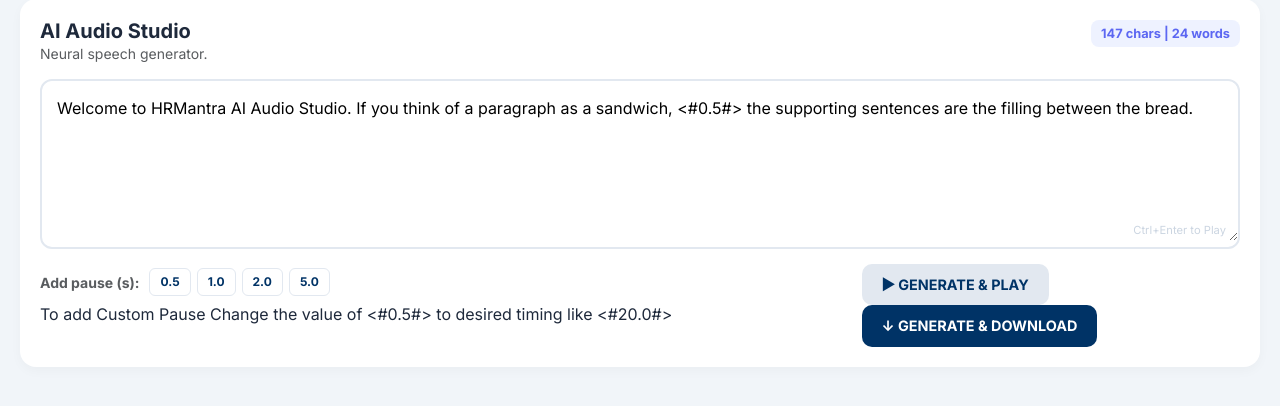
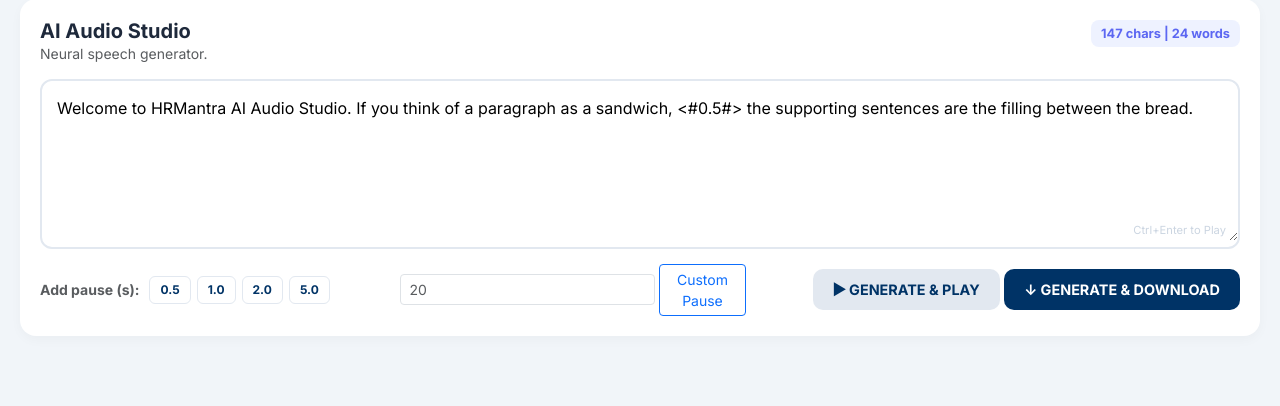
Before and after one commit to tusharkondvilkar/Multiple-text-to-voice, a Flask app: page / in a window 1280 px wide. Shown: the part 82-488 px from the top of the page. Run offline with Flask 3, Linux system fonts and the light colour scheme; parts of the project's set-up code (start-up, migrations or seed data) failed here and were passed over.

Commit message:
Update index.html

```diff
--- a/templates/index.html
+++ b/templates/index.html
@@ -190,8 +190,19 @@
                 <button class="pause-btn" onclick="insertTag('1.0')">1.0</button>
                 <button class="pause-btn" onclick="insertTag('2.0')">2.0</button>
                 <button class="pause-btn" onclick="insertTag('5.0')">5.0</button>
-                <p>To add Custom Pause Change the value of <#0.5#> to desired timing like <#20.0#> </p>
             </div>
+            <div class="custom-pause-group d-flex align-items-center ms-1">
+        <input type="number"
+               id="customPauseInput"
+               class="form-control form-control-sm custom-pause-input"
+               placeholder="20"
+               step="0.1"
+               min="0.1">
+        <button type="button" class="btn btn-sm btn-outline-primary ms-1 custom-add-btn" onclick="insertCustomTag()">
+            Custom Pause
+        </button>
+        </div>
+
             <div class="action-buttons-group">
                 <button class="btn-action btn-play" id="playBtn" onclick="generate(true)">▶ GENERATE & PLAY</button>
                 <button class="btn-action btn-download" id="genBtn" onclick="generate(false)">↓ GENERATE & DOWNLOAD</button>
```
